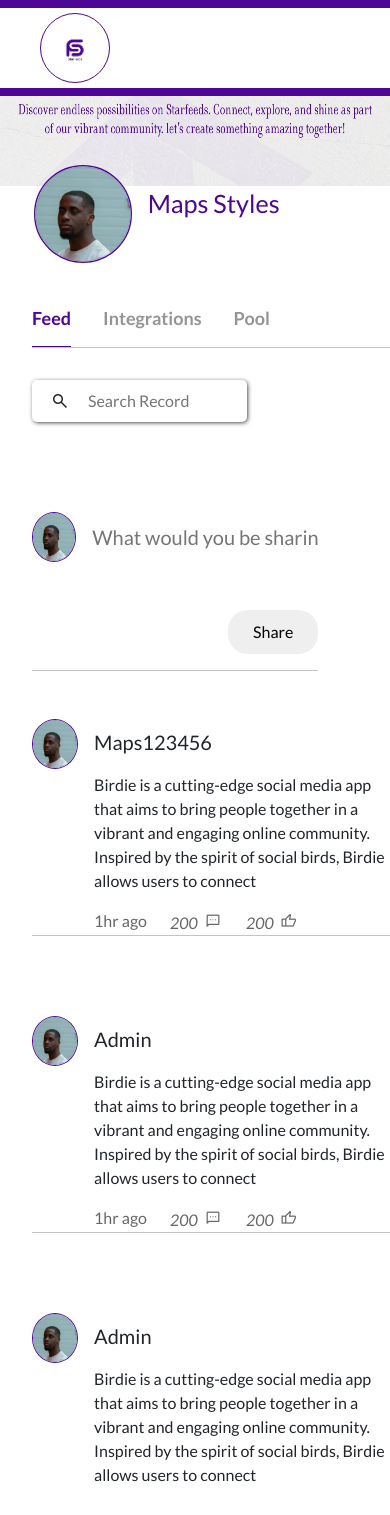
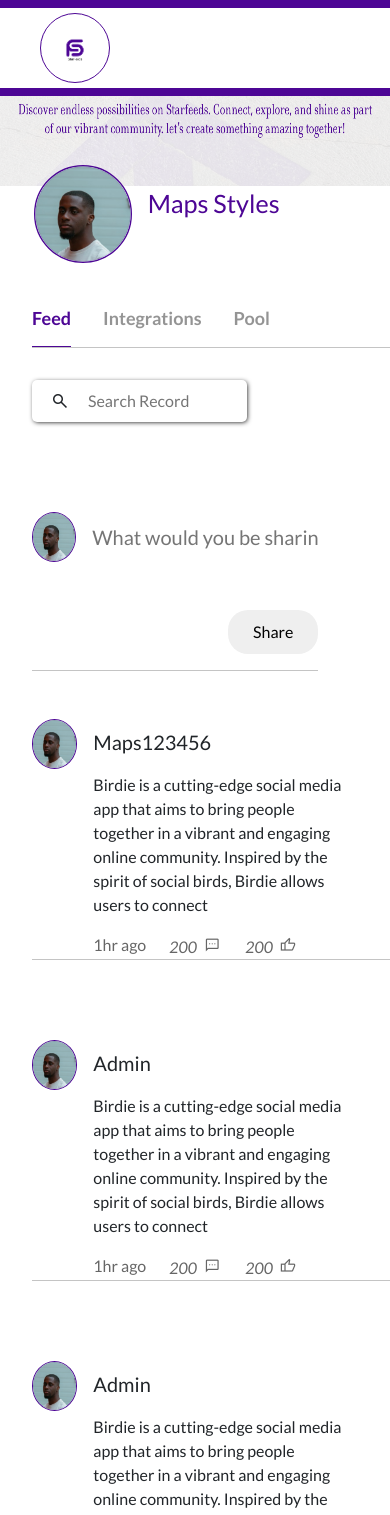
Before and after one commit to hollarteju/starfeeds, a React (Create React App) app: page /starfeeds/home in a window 390 px wide. Shown: the top 1515 px of the page. Built offline with nearby package versions, Linux system fonts and the light colour scheme; a web font is replaced by a local one.

Commit message:
feeds and integration page contents completed

```diff
--- a/src/component/homepage/homepage.css
+++ b/src/component/homepage/homepage.css
@@ -425,6 +425,12 @@ tbody tr .delete-btn i {
   .comments-details {
     width: 90% !important;
   }
+  .comments-container {
+    padding-right: 2rem !important;
+  }
+  .featured-products-container {
+    display: none !important;
+  }
 }
 @media (max-width: 425px) {
   .home-page-header-toggles {
--- a/src/component/homepage/homepage.scss
+++ b/src/component/homepage/homepage.scss
@@ -470,6 +470,12 @@ tbody tr .delete-btn{
     .comments-details{
         width: 90% !important;
     }
+    .comments-container{
+        padding-right: 2rem !important;
+    }
+    .featured-products-container{
+        display: none !important;
+    }
 
 }
 @media(max-width:425px){
```
Also changed, not shown: 1 other file (tests, documents, lock files or other folders).
